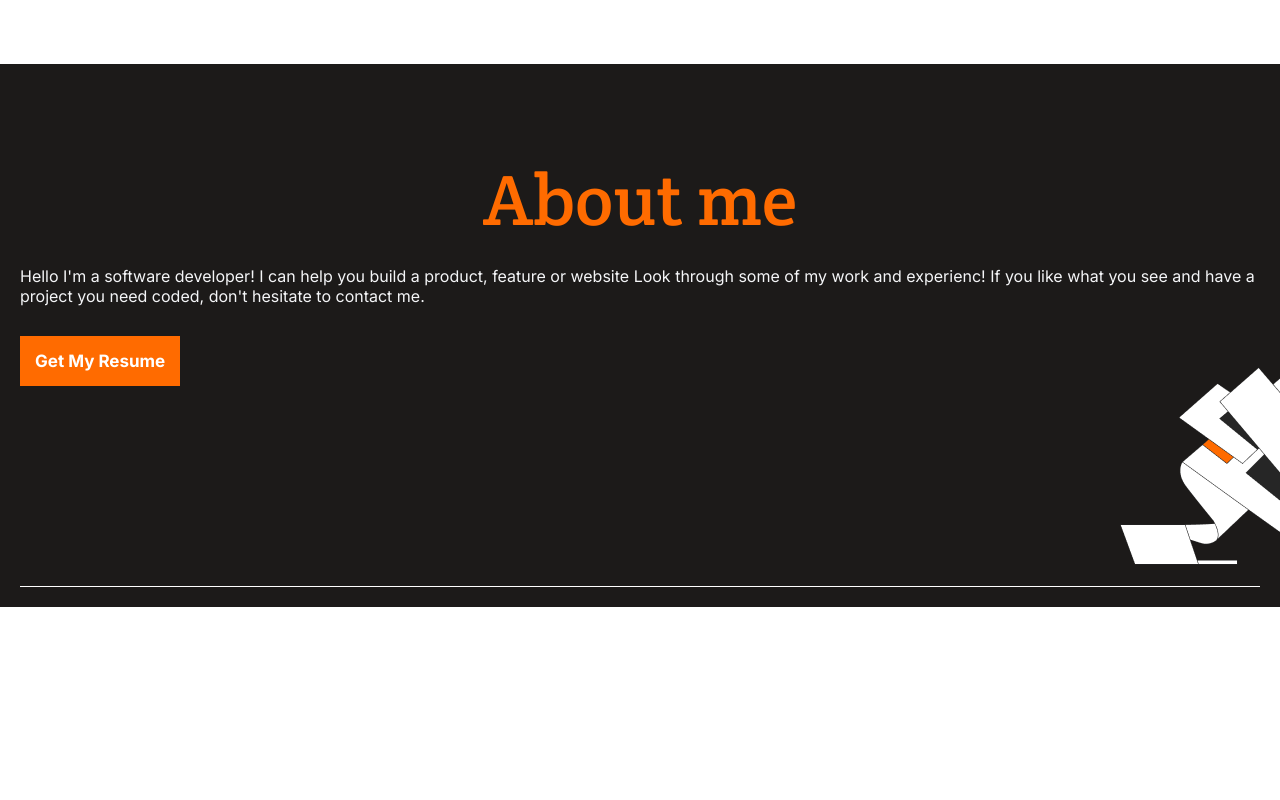
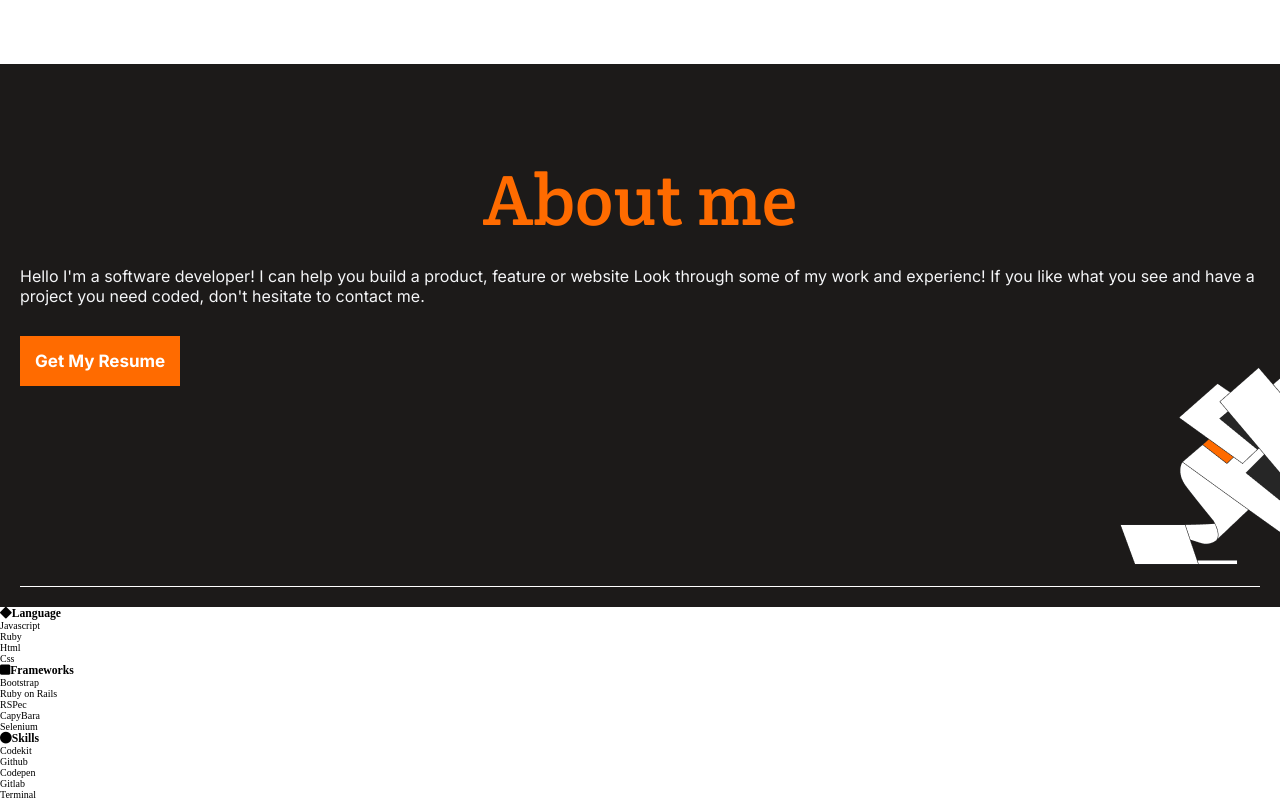
Before and after one commit to Sofinaye/portfo, a website: page index.html in a window 1280 px wide. Shown: the part 4239-5039 px from the top of the page. Before the commit the page ends 4846 px from the top, so only its background shows below. Drawn offline with Linux system fonts and the light colour scheme.

Commit message:
Add qualification section structure

```diff
--- a/index.html
+++ b/index.html
@@ -158,23 +158,39 @@
         <p class="about-disc">Hello I'm a software developer! I can help you build a product, feature or website Look through some of my work and experienc! If you like what you see and have a project you need coded, don't hesitate to contact me.</p>
         <button type="button" class="about-btn">Get My Resume</button>
 
-        <!-- <div class="about-img">
-          <svg width="160" height="259" viewBox="0 0 160 259" fill="none" xmlns="http://www.w3.org/2000/svg">
-            <path d="M65.1059 241.266H117.284V245.306H65.1059V241.266Z" fill="white" stroke="#262626" stroke-width="0.577193" stroke-miterlimit="10"/>
-            <path d="M96.736 221.18C96.736 221.18 90.0406 227.067 81.3827 224.412C72.7248 221.757 45.9431 213.099 45.9431 213.099L54.2547 205.711C54.2547 205.711 82.5371 205.711 96.0434 204.326L102.97 210.79L96.736 221.18Z" fill="white" stroke="#262626" stroke-width="0.577193" stroke-miterlimit="10"/>
-            <path d="M62.3357 142.797C62.3357 142.797 55.1785 153.302 66.1451 167.732C77.1118 182.162 93.2732 201.786 93.2732 201.786C93.2732 201.786 101.354 214.485 96.7364 221.065L128.713 190.704L62.3357 142.797Z" fill="white" stroke="#262626" stroke-width="0.577193" stroke-miterlimit="10"/>
-            <path d="M179.391 135.41L245.652 210.56C245.652 210.56 266.431 234.802 258.351 248.655C250.27 262.507 232.031 259.275 219.794 253.965C207.558 248.655 62.3359 142.913 62.3359 142.913L181.815 40.6344L238.726 83.4621L179.391 135.41Z" fill="white" stroke="#262626" stroke-width="0.577193" stroke-miterlimit="10"/>
-            <path d="M145.566 107.936L119.939 92.6978L82.5369 125.598L106.894 144.53L145.566 107.936Z" fill="#FF6B00" stroke="#262626" stroke-width="0.577193" stroke-miterlimit="10"/>
-            <path d="M161.267 107.936L97.5445 64.5308L58.8726 98.5852L122.595 144.53L161.267 107.936Z" fill="white" stroke="#262626" stroke-width="0.577193" stroke-miterlimit="10"/>
-            <path d="M113.359 87.7334L99.2758 99.6236L137.14 130.561L161.959 107.127L113.359 87.7334Z" fill="#262626"/>
-            <path d="M233.3 240.575L125.596 153.88L149.838 129.754L233.3 240.575Z" fill="#262626"/>
-            <path d="M271.856 203.864L138.64 48.5994L99.8529 82.6538L233.3 240.574L271.856 203.864Z" fill="white" stroke="#262626" stroke-width="0.577193" stroke-miterlimit="10"/>
-            <path d="M181.815 86.2316L265.508 18.2383C267.24 36.1313 274.859 54.2551 274.859 54.2551L356.358 131.137L328.307 155.495L330.154 156.996C343.545 170.386 330.154 186.548 330.154 186.548L255.003 252.579C264.469 239.534 253.041 221.064 253.041 221.064L179.16 135.293C157.458 109.088 181.815 86.2316 181.815 86.2316Z" fill="white" stroke="#262626" stroke-width="0.577193" stroke-miterlimit="10"/>
-            <path d="M65.1072 205.712L78.498 245.307H14.8914L0.346085 205.712H65.1072Z" fill="white" stroke="#262626" stroke-width="0.577193" stroke-miterlimit="10"/>
-          </svg>
-        </div> -->
         <div class="about-line"></div>
       </section>
+      <section class="qualification">
+        <div class="qualification-type">
+          <h3 class="qualification-heading"><i class="fa-solid fa-diamond"></i>Language</h3>
+            <ul class="qualification-list">
+              <li class="qualification-item">Javascript</li>
+              <li class="qualification-item">Ruby</li>
+              <li class="qualification-item">Html</li>
+              <li class="qualification-item">Css</li>
+            </ul>
+        </div>
+        <div class="qualification-type">
+          <h3 class="qualification-heading"><i class="fa-solid fa-square"></i>Frameworks</h3>
+            <ul class="qualification-list">
+              <li class="qualification-item">Bootstrap</li>
+              <li class="qualification-item">Ruby on Rails</li>
+              <li class="qualification-item">RSPec</li>
+              <li class="qualification-item">CapyBara</li>
+              <li class="qualification-item">Selenium</li>
+            </ul>
+        </div>
+        <div class="qualification-type">
+          <h3 class="qualification-heading"><i class="fa-solid fa-circle"></i>Skills</h3>
+            <ul class="qualification-list">
+              <li class="qualification-item">Codekit</li>
+              <li class="qualification-item">Github</li>
+              <li class="qualification-item">Codepen</li>
+              <li class="qualification-item">Gitlab</li>
+              <li class="qualification-item">Terminal</li>
+            </ul>
+        </div>
+    </section>
   </div>
 </body>
 </html>
```
